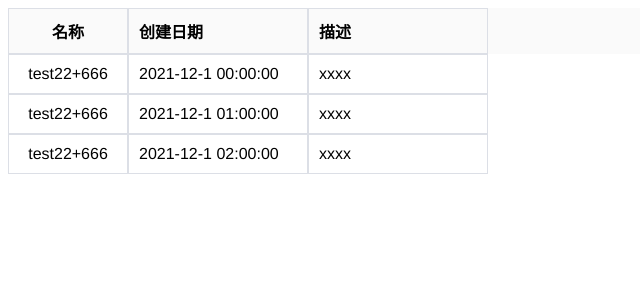
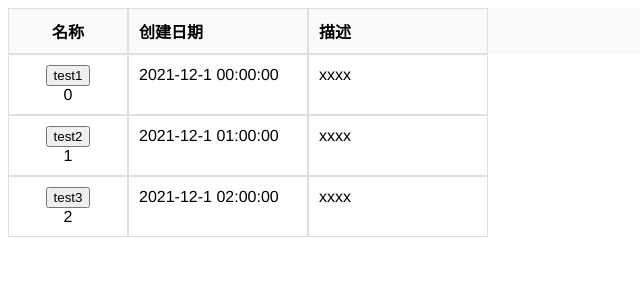
Before and after one commit to xishanqianxue/table, a Vue app: page / in a window 1280 px wide. Shown: the top 300 px of the page, without its empty margins (0-640 px from the left). Built offline with nearby package versions, Linux system fonts and the light colour scheme.

Commit message:
解决table-column嵌套数据row,$index的显示问题

```diff
--- a/src/App.vue
+++ b/src/App.vue
@@ -2,9 +2,10 @@
   <div id="app">
     <test-table border height="240px" :data="list">
       <table-column width="120px" align="center" label="名称" prop="name">
-        <template v-slot:scope="prop">
+        <template v-slot:default="prop">
+          <button>{{prop.row.name}}</button>
           <div>
-            {{'test22+'+prop.username}}
+            {{prop.$index}}
           </div>
         </template>
       </table-column>
--- a/src/components/table/TableBody.js
+++ b/src/components/table/TableBody.js
@@ -10,28 +10,33 @@ function onMouseOut(index){
         table_body.children[index].style['background-color'] = 'white'
     }
 }
+function renderTree(slot,data){
+    return slot(data)
+}
 export default{
     name:'TableBody',
+    props:{
+      store:[Object],
+      list:[Array],
+      border:[Boolean]
+    },
     render(){
-        let store = this.$parent.store
-        let list = this.$parent.data
-        let border = this.$parent.border;
         return(
             <div id="table-body" class="table-body">
                 <colgroup>
-                    {this._l(store.state.column,(option)=>{
-                        return <col width={option.width||store.state.autoWidth}></col>
+                    {this._l(this.store.state.column,(option)=>{
+                        return <col width={option.width||this.store.state.autoWidth}></col>
                     })}
                 </colgroup>
-                {this._l(list,(row,index)=>{
+                {this._l(this.list,(row,index)=>{
                    return <tr>
-                        {this._l(store.state.column,(option)=>{
+                        {this._l(this.store.state.column,(option)=>{
                            return <td
                                     on-mouseout={onMouseOut(index+1)}
                                     on-mouseover={onMouseOver(index+1)}
-                                    class={(border?'table-border ':'table-no_border ')+((index===store.state.current_row)&&'table-on_hover ')}
+                                    class={(this.border?'table-border ':'table-no_border ')+((index===this.store.state.current_row)&&'table-on_hover ')}
                                     align={option.align||'left'}>
-                                        {option.slot?option.slot:row[option.prop]}
+                                        {option.slot?renderTree(option.slot,{$index:index,row:row}):row[option.prop]}
                                   </td>
                         })}
                     </tr>
--- a/src/components/table/TableColumn.js
+++ b/src/components/table/TableColumn.js
@@ -31,22 +31,22 @@ export default{
             width:this.width||'',
             align:this.align||'',
             headeralign:this.headerAlign||'',
-            slot:this.$scopedSlots.scope?this.$scopedSlots.scope({name:'scope',username:'666'}):(this.$slots.default||'')
+            slot:this.$scopedSlots.default||this.$slots.default||''
             // sortable:this.sortable
         })
         store.setState('column',option,'push')
     },
     render:function(createElement){
-        if(this.$scopedSlots.default){
-            return createElement('div',[
-                this.$scopedSlots.default({
-                    name:'scope',
-                    username:'666'
-                })
-            ])
-        }else{
+        // if(this.$scopedSlots.default){
+        //     return createElement('div',[
+        //         this.$scopedSlots.default({
+        //             name:'scope',
+        //             username:'666'
+        //         })
+        //     ])
+        // }else{
             return createElement('div',this.$slots.default)
-        }
+        // }
 
     }
 }
--- a/src/components/table/TableHeader.js
+++ b/src/components/table/TableHeader.js
@@ -1,18 +1,20 @@
 export default{
     name: 'TableHeader',
+    props:{
+        store:[Object],
+        border:[Boolean]
+    },
     render() {
-        let state = this.$parent.store.state;
-        let border = this.$parent.border;
         return (
             <div class="table-header">
                 <colgroup>
-                    {this._l(state.column,(option)=>{
-                        return <col width={option.width||state.autoWidth}></col>
+                    {this._l(this.store.state.column,(option)=>{
+                        return <col width={option.width||this.store.state.autoWidth}></col>
                     })}
                 </colgroup>
                 <tr>
-                    {this._l(state.column,(option)=>{
-                    return <th class={border?'table-border':'table-no_border'} align={option.headeralign||option.align||'left'}>
+                    {this._l(this.store.state.column,(option)=>{
+                    return <th class={this.border?'table-border':'table-no_border'} align={option.headeralign||option.align||'left'}>
                         {option.label}
                     </th>
                     })}
--- a/src/components/table/index.vue
+++ b/src/components/table/index.vue
@@ -1,14 +1,14 @@
 <template>
     <div id="table-main" ref="table-main" :style="{'height':height||''}">
         <table class="table-main" cellspacing="0" cellpadding="10">
-            <table-header></table-header>
+            <table-header :store="store" :border="border"></table-header>
             <div class="column-hidden">
                 <slot></slot>
             </div>
             <EmptyBox>
                 <slot name="empty"></slot>
             </EmptyBox>
-            <table-body></table-body>
+            <table-body :list="data" :store="store" :border="border"></table-body>
             <iframe id="iframe-box" style="height:0;width:100%;border:none;visibility: hidden;position:absolute;"></iframe>
         </table>
     </div>
```
